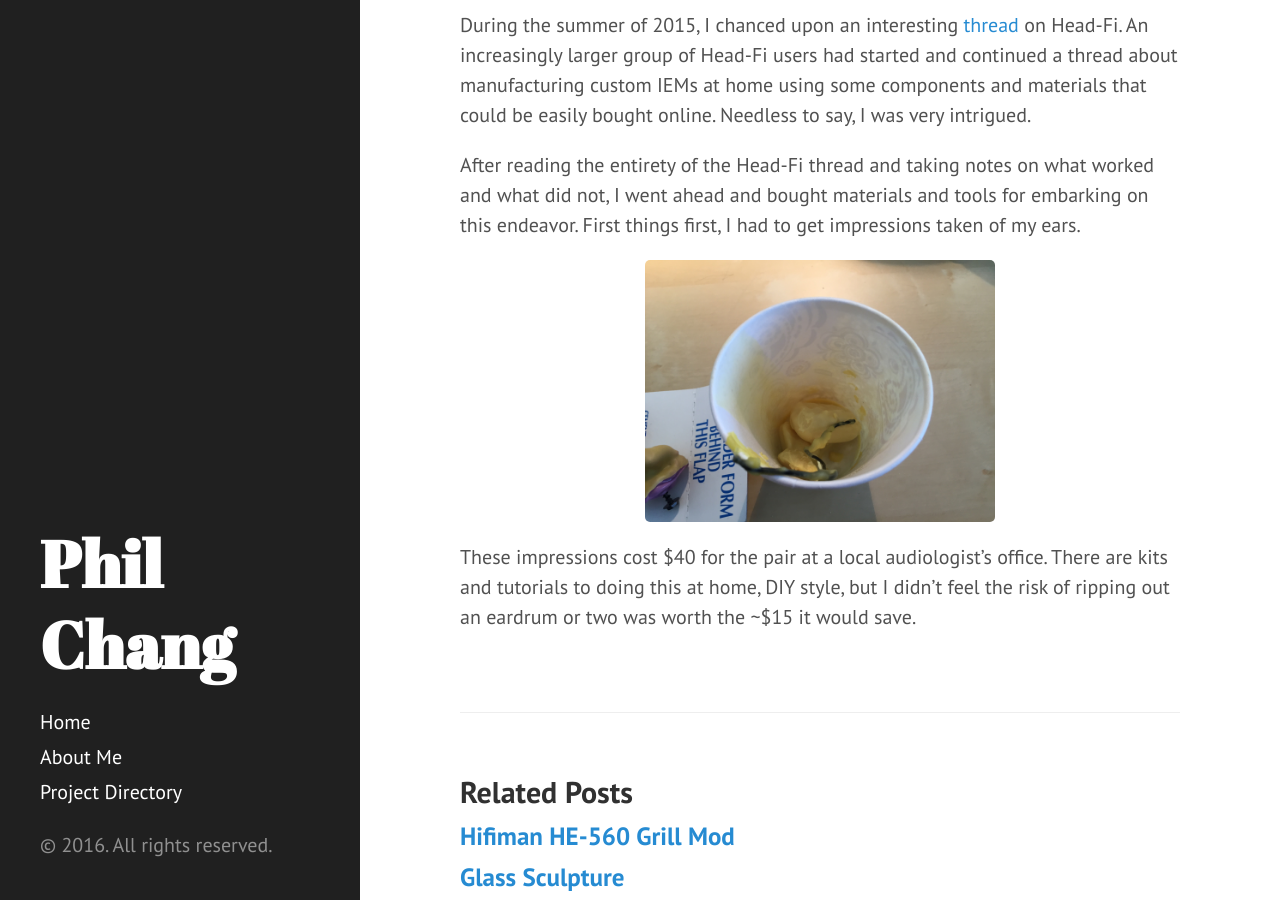
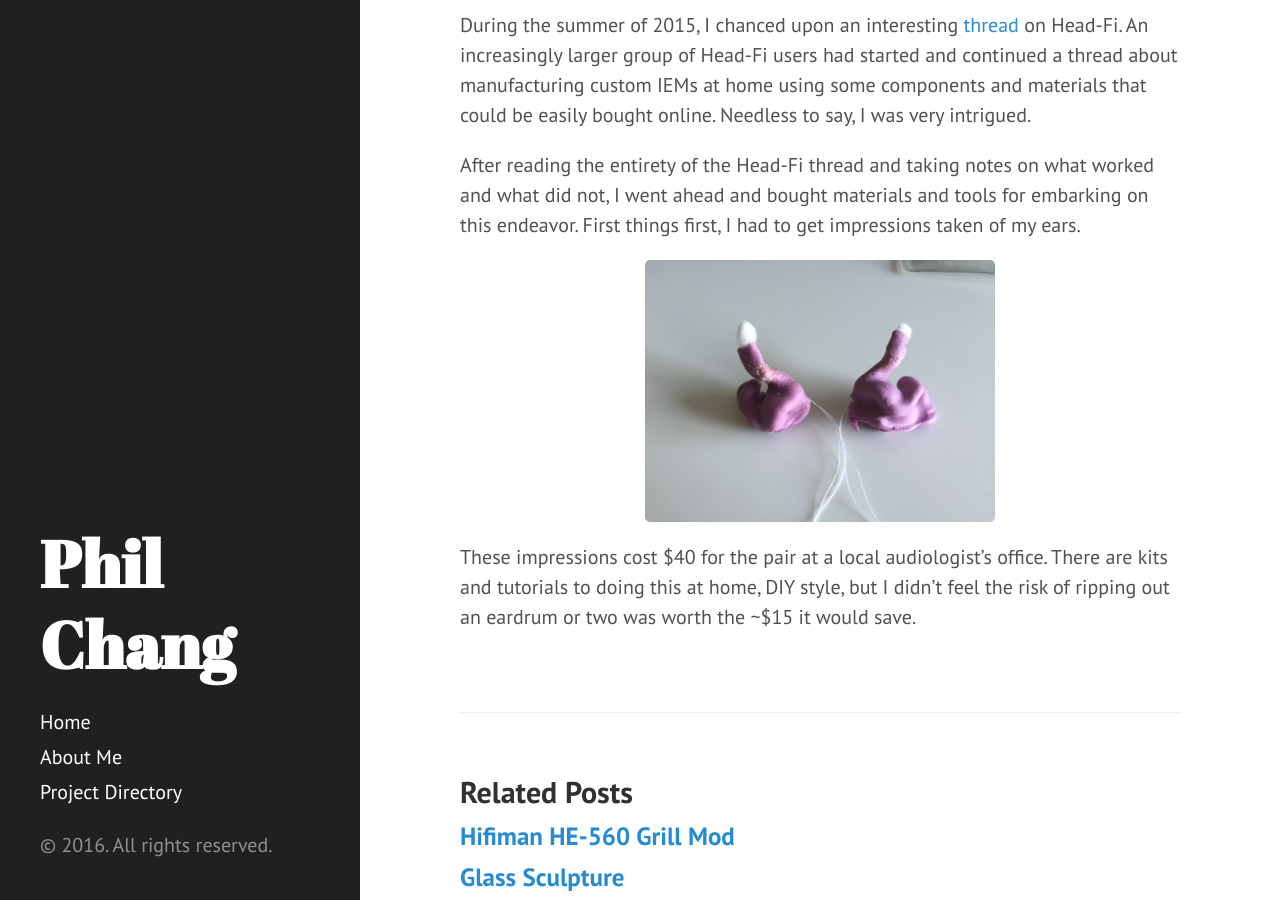
Before and after one commit to philipwilsonchang/philipwilsonchang.github.io, a Jekyll site: the page built from _posts/1111-11-20-DIY-CIEMs.md, in a window 1280 px wide and 900 px high, scrolled down 643 px. Built offline with Jekyll 4.4.1, drawn with Linux system fonts in a browser that asks for light colours; grey boxes are pictures that could not be loaded.

Commit message:
Moved image location

```diff
--- a/_posts/1111-11-20-DIY-CIEMs.md
+++ b/_posts/1111-11-20-DIY-CIEMs.md
@@ -11,6 +11,6 @@ During the summer of 2015, I chanced upon an interesting [thread](http://www.hea
 
 After reading the entirety of the Head-Fi thread and taking notes on what worked and what did not, I went ahead and bought materials and tools for embarking on this endeavor. First things first, I had to get impressions taken of my ears.
 
-<center><img src="/images/diem/diem002.jpg" width="350"></center>
+<center><img src="/images/diem001.jpg" width="350"></center>
 
 These impressions cost $40 for the pair at a local audiologist's office. There are kits and tutorials to doing this at home, DIY style, but I didn't feel the risk of ripping out an eardrum or two was worth the ~$15 it would save.
```
Also changed, not shown: images/diem001.JPG (renamed from images/diem/diem001.JPG), images/diem002.JPG (renamed from images/diem/diem002.JPG).
